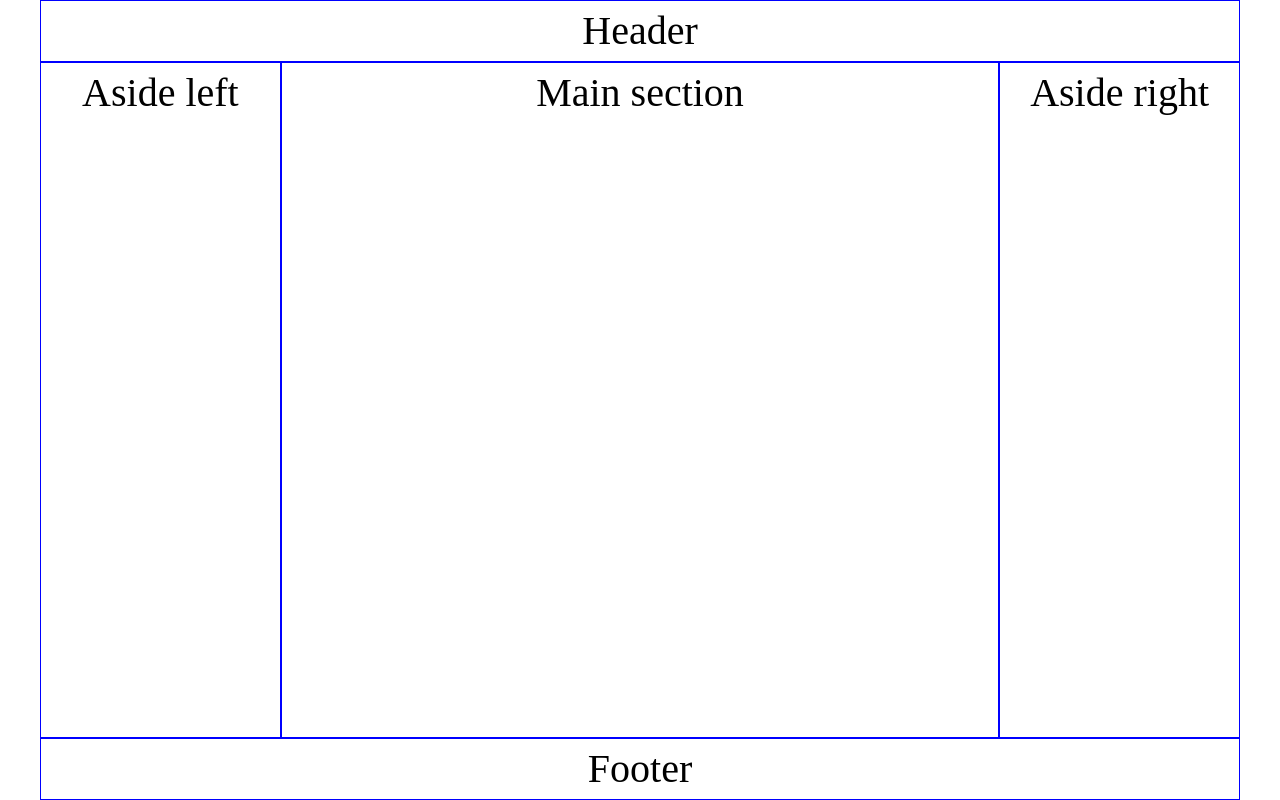
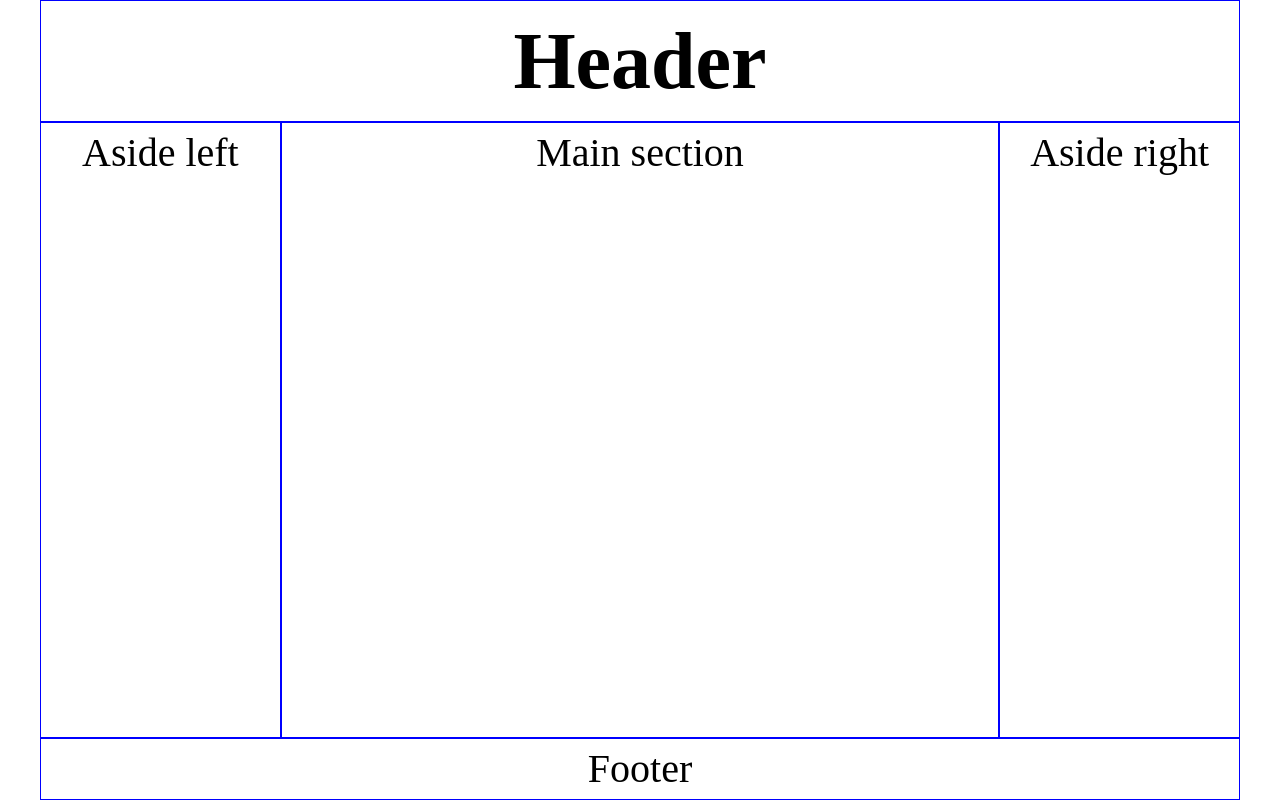
Before and after one commit to Fineping/testing-git, a plain HTML site: page index.html in a window 1280 px wide. Drawn offline with Linux system fonts and the light colour scheme.

Commit message:
add title

```diff
--- a/index.html
+++ b/index.html
@@ -11,12 +11,16 @@
 
     <div class="carcas">
     <div class="flex-container">
-    <header class="flex-item item-1">Header</header>
+    <header class="flex-item item-1">
+        <h1>Header</h1>
+    </header>
+
     <main>
     <aside class="flex-item item-2">Aside left</aside>
     <section class="flex-item item-3">Main section</section>
     <aside class="flex-item item-4">Aside right</aside>
     </main>
+
     <footer class="flex-item item-5">Footer</footer>
     </div>
     </div>
```
